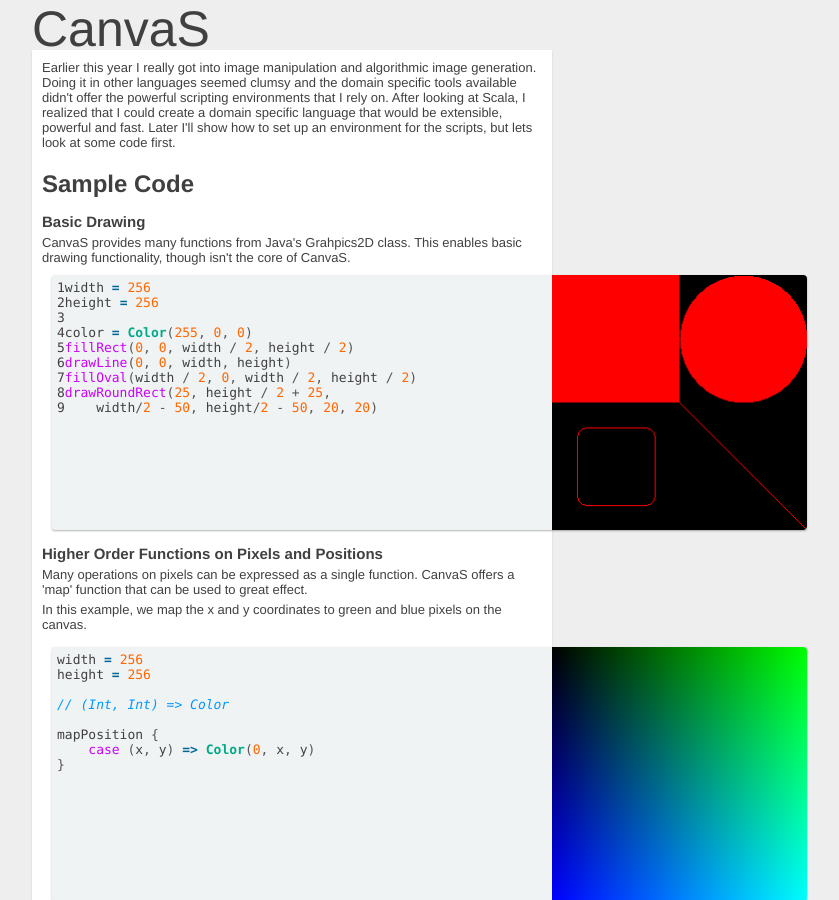
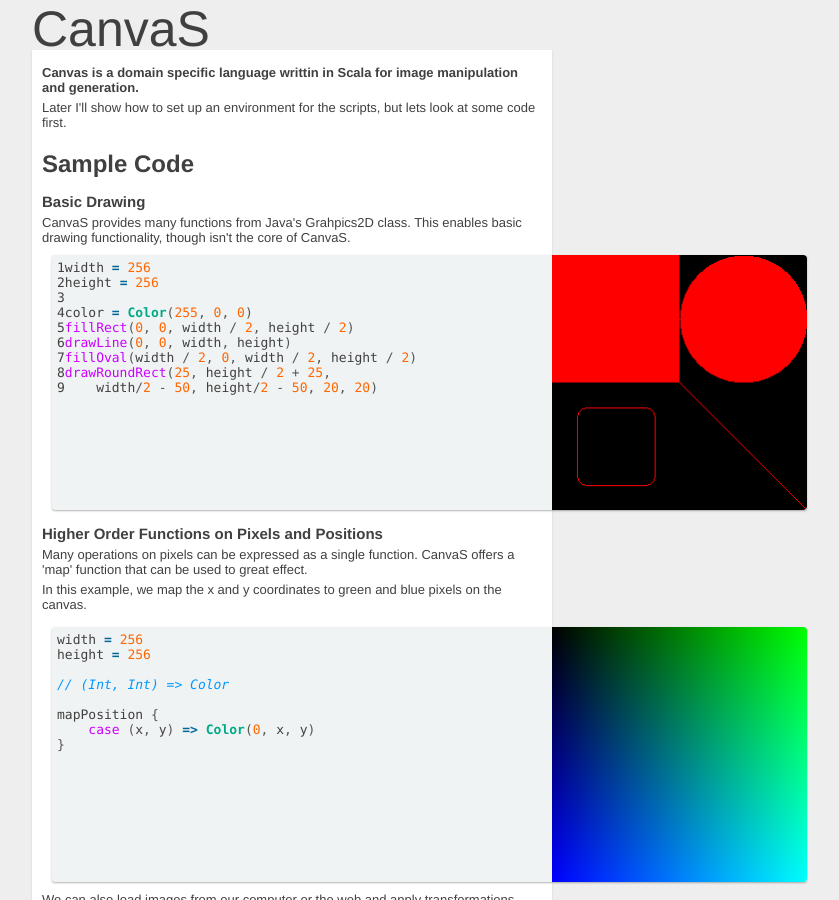
Before and after one commit to TyOverby/CanvaS, a Jekyll site: the page built from index.html, in a window 1280 px wide and 900 px high. Shown: the whole window, without its empty margins (288-1127 px from the left). Built offline with Jekyll 4.4.1, drawn with Linux system fonts in a browser that asks for light colours.

Commit message:
automated push

```diff
--- a/index.html
+++ b/index.html
@@ -4,10 +4,9 @@
 tagline: I don't even know
 ---
 
-Earlier this year I really got into image manipulation and algorithmic image generation.
-Doing it in other languages seemed clumsy and the domain specific tools available didn't
-offer the powerful scripting environments that I rely on.  After looking at Scala, I
-realized that I could create a domain specific language that would be extensible, powerful and fast.
+<p style="font-weight: bold;">
+    Canvas is a domain specific language writtin in Scala for image manipulation and generation.
+</p>
 
 Later I'll show how to set up an environment for the scripts, but lets look at some code first.
 
```
